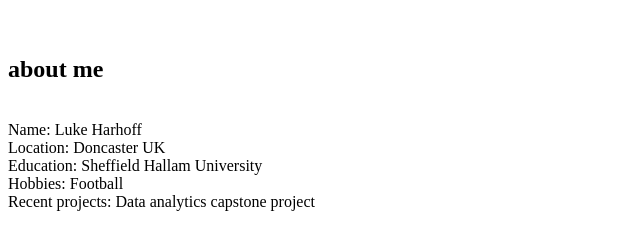
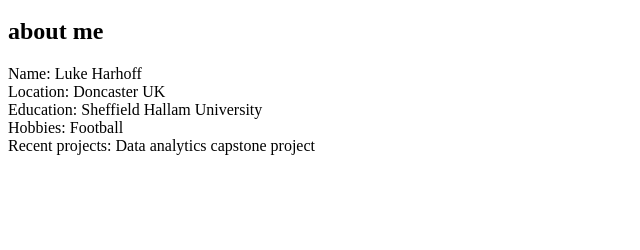
Before and after one commit to Lukeharhoff/repository1, a plain HTML site: page index.html in a window 1280 px wide. Shown: the part 48-298 px from the top of the page, without its empty margins (0-640 px from the left). Drawn offline with Linux system fonts and the light colour scheme.

Commit message:
Update index.html

```diff
--- a/index.html
+++ b/index.html
@@ -1,13 +1,7 @@
 <h1> My GitHub Webpage </h1>
-<br>
 <h2>about me</h2>
-<br>
-<p1> Name: Luke Harhoff </p1>
-<br>
-<p2>Location: Doncaster UK</p2>
-<br>
-<p3>Education: Sheffield Hallam University</p3>
-<br>
-<p4>Hobbies: Football</p4>
-<br>
-<p5>Recent projects: Data analytics capstone project</p5>
+<p>Name: Luke Harhoff
+<br>Location: Doncaster UK
+<br>Education: Sheffield Hallam University
+<br>Hobbies: Football
+<br>Recent projects: Data analytics capstone project</p>
```
